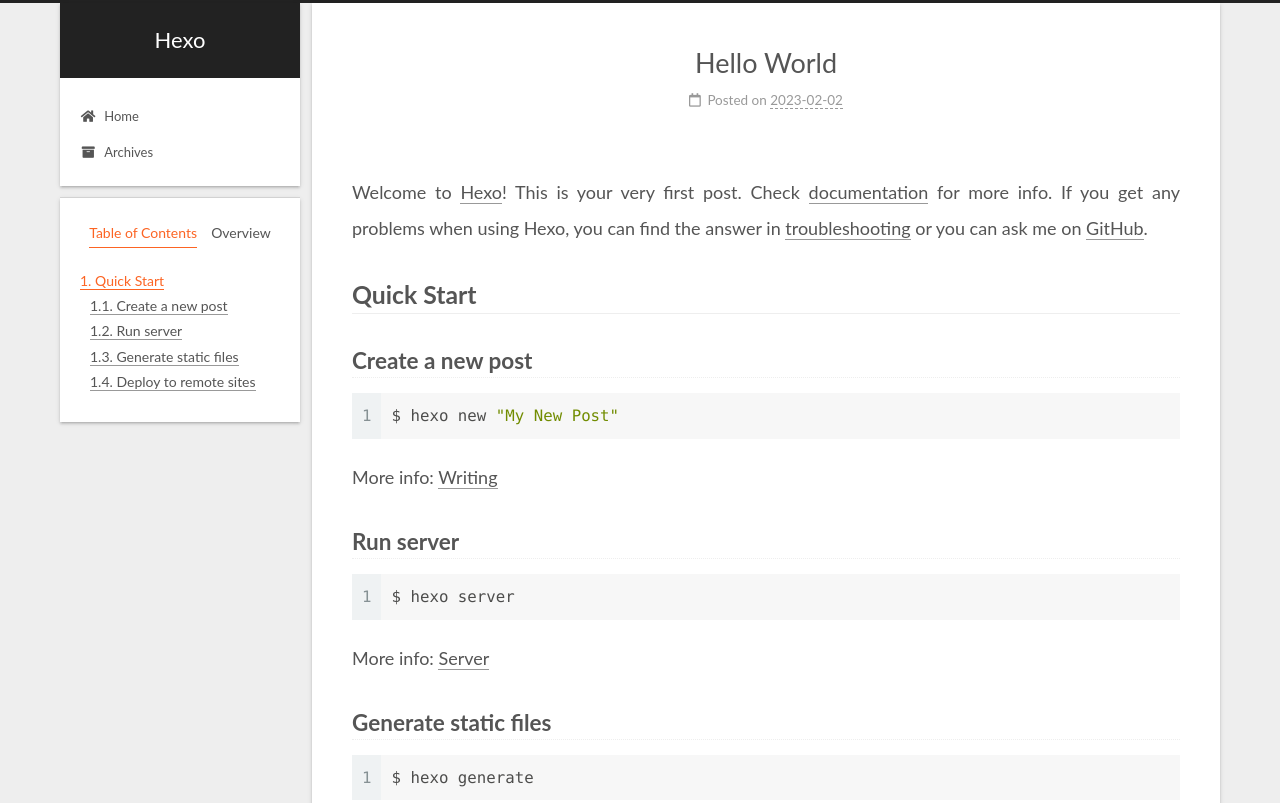
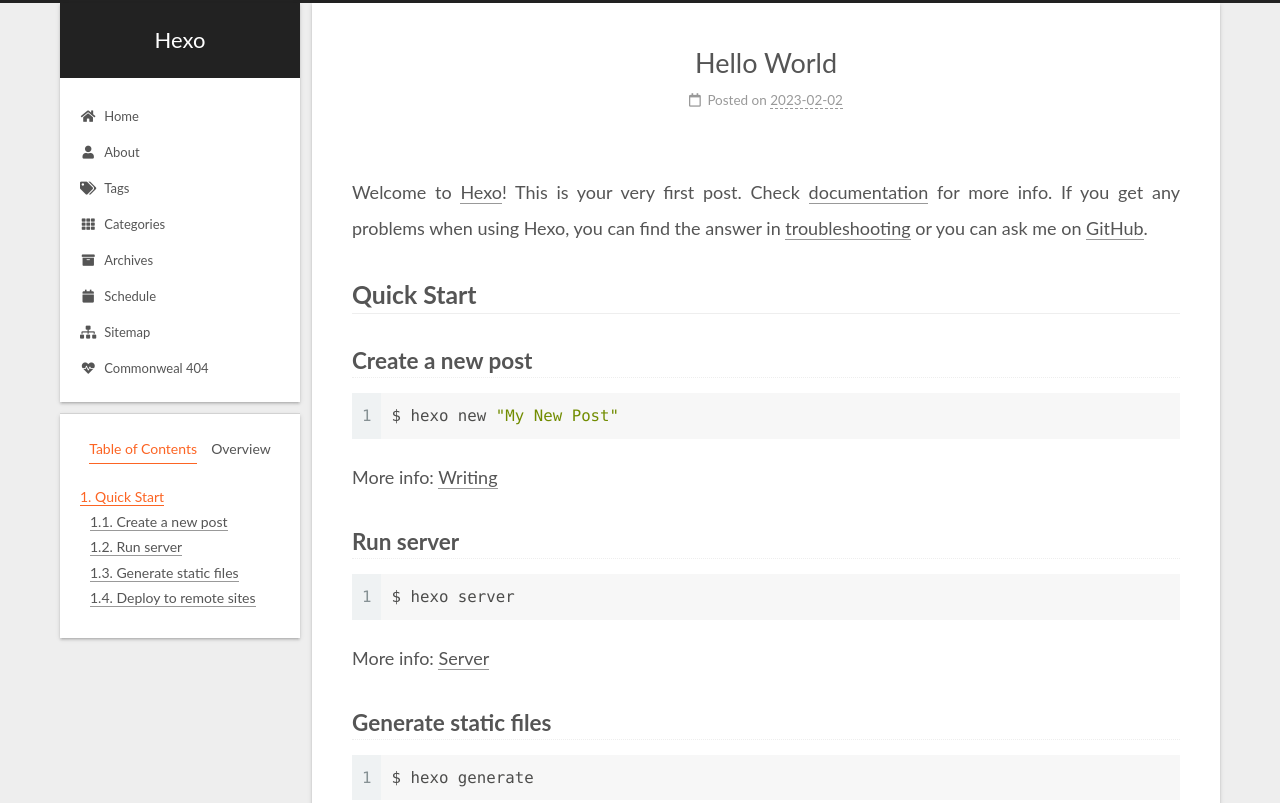
Before and after one commit to Tongshisan/Tongshisan.github.io, a plain HTML site: page 2023/02/02/hello-world/index.html in a window 1280 px wide. Shown: the top 803 px of the page. Drawn offline with Linux system fonts and the light colour scheme.

Commit message:
Site updated: 2023-02-02 17:48:32

```diff
--- a/2023/02/02/hello-world/index.html
+++ b/2023/02/02/hello-world/index.html
@@ -117,9 +117,39 @@
     <a href="/" rel="section"><i class="fa fa-home fa-fw"></i>Home</a>
 
   </li>
+        <li class="menu-item menu-item-about">
+
+    <a href="/about/" rel="section"><i class="fa fa-user fa-fw"></i>About</a>
+
+  </li>
+        <li class="menu-item menu-item-tags">
+
+    <a href="/tags/" rel="section"><i class="fa fa-tags fa-fw"></i>Tags</a>
+
+  </li>
+        <li class="menu-item menu-item-categories">
+
+    <a href="/categories/" rel="section"><i class="fa fa-th fa-fw"></i>Categories</a>
+
+  </li>
         <li class="menu-item menu-item-archives">
 
     <a href="/archives/" rel="section"><i class="fa fa-archive fa-fw"></i>Archives</a>
+
+  </li>
+        <li class="menu-item menu-item-schedule">
+
+    <a href="/schedule/" rel="section"><i class="fa fa-calendar fa-fw"></i>Schedule</a>
+
+  </li>
+        <li class="menu-item menu-item-sitemap">
+
+    <a href="/sitemap.xml" rel="section"><i class="fa fa-sitemap fa-fw"></i>Sitemap</a>
+
+  </li>
+        <li class="menu-item menu-item-commonweal">
+
+    <a href="/404/" rel="section"><i class="fa fa-heartbeat fa-fw"></i>Commonweal 404</a>
 
   </li>
   </ul>
--- a/css/main.css
+++ b/css/main.css
@@ -1168,7 +1168,7 @@ pre .javascript .function {
 }
 .links-of-author a::before,
 .links-of-author span.exturl::before {
-  background: #ffe2ff;
+  background: #5d58b6;
   border-radius: 50%;
   content: ' ';
   display: inline-block;
```
Also changed, not shown: archives/2023/02/index.html (+30 -0 lines), archives/2023/index.html (+30 -0 lines), archives/index.html (+30 -0 lines), index.html (+30 -0 lines).
